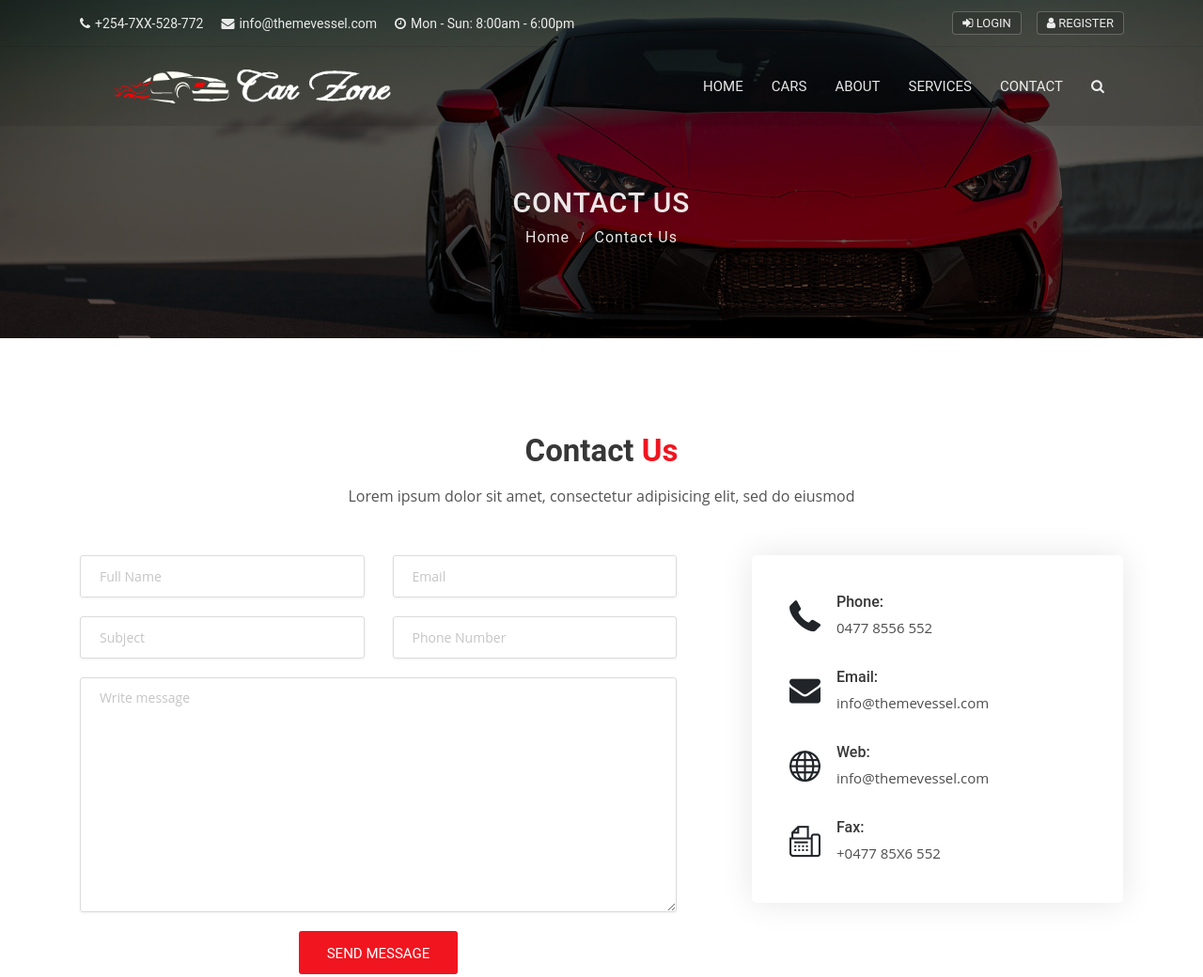
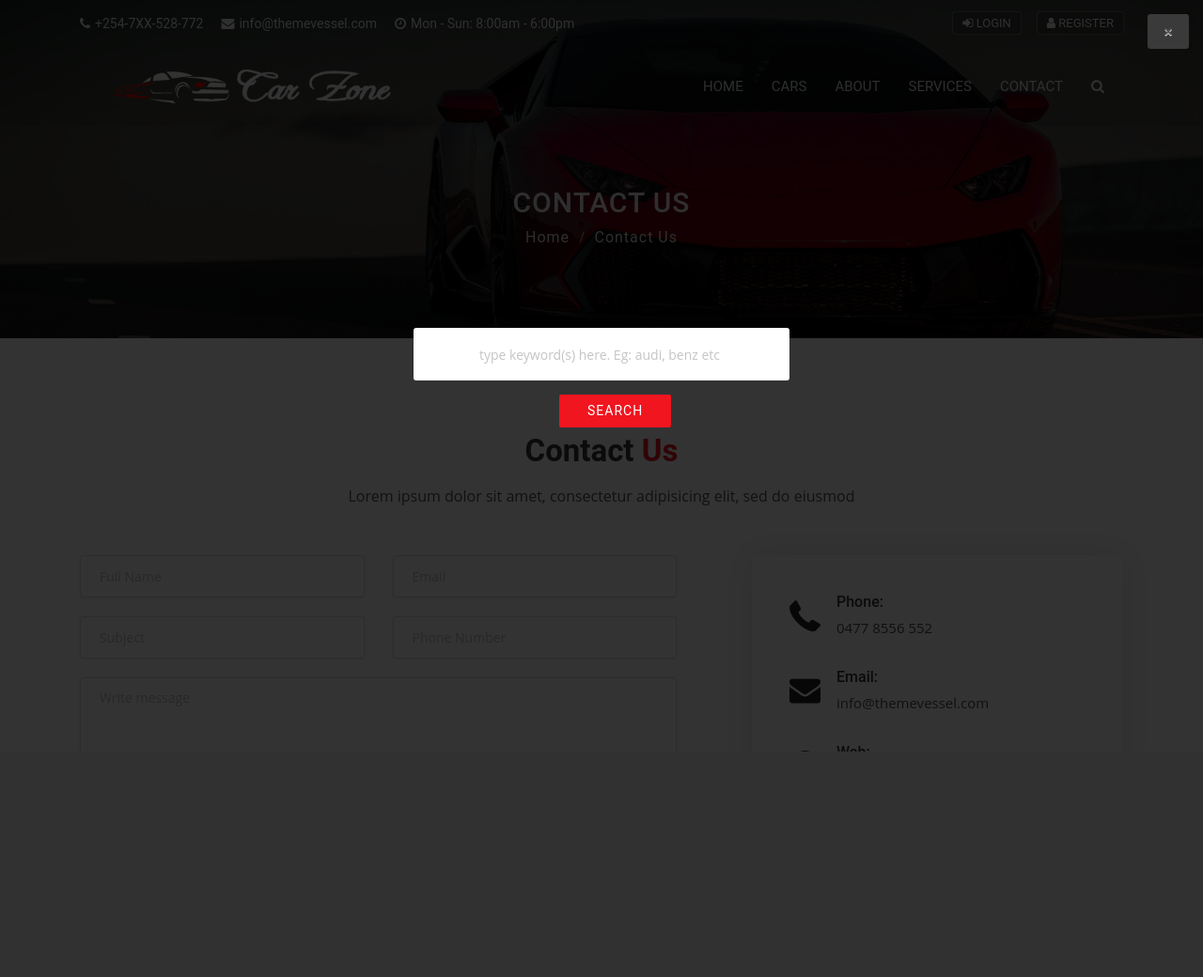
Before and after one commit to Josephkimanikahenia/carhire, a Django app: page /contact in a window 1280 px wide, after a click that opens the changed part. Shown: the top 1040 px of the page at 94% size. After the commit the page ends 800 px from the top, so only its background shows below. Run offline with Django 3.2, Linux system fonts and the light colour scheme; some libraries are stand-ins or nearby versions.

Commit message:
full page search intergration

```diff
--- a/templates/pages/contact.html
+++ b/templates/pages/contact.html
@@ -108,5 +108,14 @@
 </div>
 <!-- Contact 2 end -->
 
+<!-- Full Page Search -->
+<div id="full-page-search">
+    <button type="button" class="close">×</button>
+    <form action="https://storage.googleapis.com/theme-vessel/carhouse/index.html#" class="search-header">
+        <input type="search" value="" placeholder="type keyword(s) here. Eg: audi, benz etc" />
+        <button type="submit" class="btn btn-sm button-theme">Search</button>
+    </form>
+</div>
+
 
 {% endblock  %}
```
Also changed, not shown: templates/pages/services.html (+10 -0 lines).
